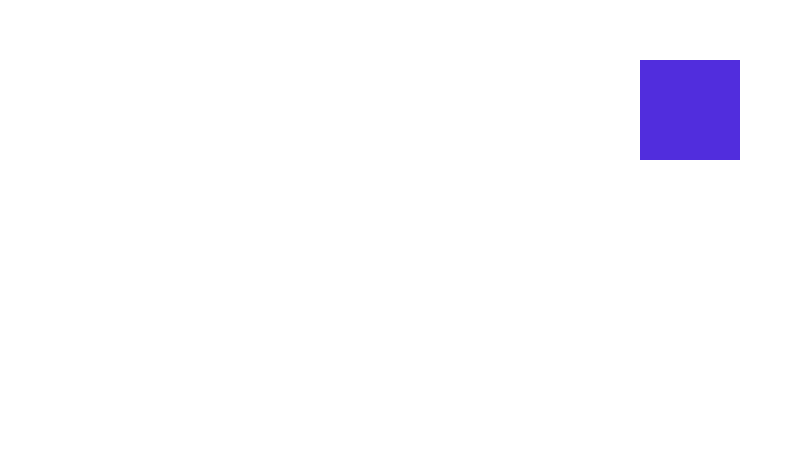
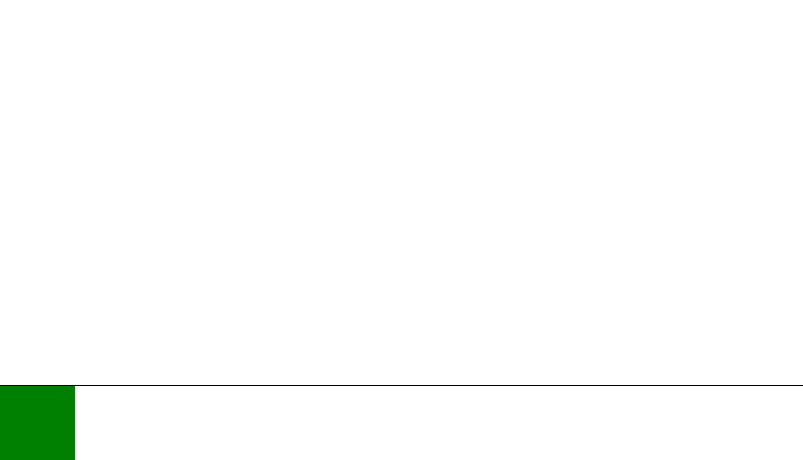
Before and after one commit to frederico-kluser/block-constructor, a React (Vite) app: page / in a window 1280 px wide. Shown: the part 340-800 px from the top of the page, without its empty margins (0-803 px from the left). Built offline with nearby package versions, Linux system fonts and the light colour scheme.

Commit message:
refactor: create edition page

```diff
--- a/src/App.tsx
+++ b/src/App.tsx
@@ -1,13 +1,11 @@
 import Block from "./components/Block";
+import Edition from "./pages/Edition";
 import getRandomColor from "./utils/random-color";
 
 const App = () => (
-  <div style={{
-    position: "absolute",
-    left: '50%',
-    top: '50%',
-  }}>
-    <Block backgroundColor={getRandomColor()} />
+  <div>
+    <Edition />
+    {/* <Block backgroundColor={getRandomColor()} /> */}
   </div>
 );
 
--- a/src/components/Block/index.tsx
+++ b/src/components/Block/index.tsx
@@ -1,16 +1,21 @@
 import { useEffect, useState } from 'react';
 import isObjectsEqual from '../../utils/compare.objects';
-import Container, { positions, ResizeDot } from './styled';
-import { TypePosition, TypeResizeDotsPositions } from './types';
-
-interface IBlocks {
-  backgroundColor: string;
-  children?: any[];
-};
+import Container, { ResizeDot } from './styled';
+import { IBlocks, TypePosition, TypeResizeDotsPositions } from './types';
 
 let initialPosition: TypeResizeDotsPositions = {
   pageX: 0,
   pageY: 0,
+};
+
+let actualPosition: TypeResizeDotsPositions = {
+  pageX: 0,
+  pageY: 0,
+};
+
+let initialSize = {
+  height: 0,
+  width: 0,
 };
 
 const Block = ({ backgroundColor, children }: IBlocks) => {
@@ -18,23 +23,27 @@ const Block = ({ backgroundColor, children }: IBlocks) => {
   const [choisedResizeDot, setChoisedResizeDot] = useState<TypePosition | null>(null);
   const [resizeDots, setResizeDots] = useState<any[]>([]);
   const [resizeDotsPositions, setResizeDotsPositions] = useState<TypeResizeDotsPositions>(initialPosition);
-  const [containerSize, setContainerSize] = useState({
-    height: 0,
-    width: 0,
-  });
+  const [containerSize, setContainerSize] = useState(initialSize);
 
   useEffect(() => {
-    setResizeDots(Object.keys(positions).map((position: TypePosition) => (
+    const positions: TypePosition[] = ['topLeft', 'topRight', 'bottomLeft', 'bottomRight'];
+    setResizeDots(positions.map((position: TypePosition) => (
       <ResizeDot
         draggable
         key={position}
-        position={positions[position]}
+        position={position}
         onMouseDown={({ pageX, pageY }) => {
-          initialPosition = { pageX, pageY };
-          setResizeDotsPositions(initialPosition);
+          if (isObjectsEqual(initialPosition, {
+            pageX: 0,
+            pageY: 0,
+          })) {
+            initialPosition = { pageX, pageY };
+          }
+          setResizeDotsPositions(actualPosition);
           setChoisedResizeDot(position);
         }}
         onMouseUp={() => {
+          actualPosition = resizeDotsPositions;
           setChoisedResizeDot(null);
         }}
         onDrag={({ pageX, pageY }) => {
@@ -48,18 +57,17 @@ const Block = ({ backgroundColor, children }: IBlocks) => {
       pageX: 0,
       pageY: 0,
     })) {
-      setContainerSize({
+      initialSize = {
         height: resizeDotsPositions.pageY - initialPosition.pageY,
         width: resizeDotsPositions.pageX - initialPosition.pageX,
-      });
+      };
+      setContainerSize(initialSize);
     }
-
-    console.log('initialPosition :', initialPosition);
-    console.log('resizeDotsPositions :', resizeDotsPositions);
   }, [resizeDotsPositions]);
 
   return (
     <Container
+      draggable
       backgroundColor={backgroundColor}
       onClick={() => { setIsResizing(true); }}
       height={containerSize.height}
--- a/src/components/Block/styled.ts
+++ b/src/components/Block/styled.ts
@@ -30,6 +30,13 @@ export const positions = {
 	`,
 };
 
+export const icons = {
+	topLeft: 'nw-resize',
+	topRight: 'nesw-resize',
+	bottomLeft: 'nesw-resize',
+	bottomRight: 'nw-resize',
+};
+
 export const ResizeDot = styled.div<InterfaceResizeDot>`
 	background-color: gray;
 	border: 1px solid black;
@@ -37,7 +44,7 @@ export const ResizeDot = styled.div<InterfaceResizeDot>`
 	margin: -5px;
 	position: absolute;
 	width: 10px;
-	${({ position }) => position}
+	${({ position }) => positions[position]}
 `;
 
 export default Container;
--- a/src/components/Block/types.ts
+++ b/src/components/Block/types.ts
@@ -1,3 +1,8 @@
+export interface IBlocks {
+	backgroundColor: string;
+	children?: JSX.Element | JSX.Element[];
+}
+
 export interface InterfaceContainer {
 	backgroundColor: string;
 	children?: boolean;
--- /dev/null
+++ b/src/components/Player/index.tsx
@@ -0,0 +1,12 @@
+import React from 'react';
+import Container, { PlayButton } from './styled';
+
+const Player = () => {
+  return (
+    <Container>
+      <PlayButton />
+    </Container>
+  );
+};
+
+export default Player;
--- /dev/null
+++ b/src/components/Player/styled.ts
@@ -0,0 +1,22 @@
+import styled from 'styled-components';
+
+const CONTAINER_HEIGHT = 75;
+
+const Container = styled.div`
+	border-top: 1px solid #000;
+	bottom: 0px;
+	height: ${CONTAINER_HEIGHT}px;
+	left: 0px;
+	overflow: hidden;
+	position: absolute;
+	width: 100%;
+`;
+
+export const PlayButton = styled.button`
+	background-color: green;
+	border: none;
+	height: ${CONTAINER_HEIGHT}px;
+	width: ${CONTAINER_HEIGHT}px;
+`;
+
+export default Container;
--- /dev/null
+++ b/src/pages/Edition/index.tsx
@@ -0,0 +1,13 @@
+import React from 'react';
+import Player from '../../components/Player';
+import Container from './styled';
+
+const Edition = () => {
+  return (
+    <Container>
+      <Player />
+    </Container>
+  );
+};
+
+export default Edition;
--- /dev/null
+++ b/src/pages/Edition/styled.ts
@@ -0,0 +1,5 @@
+import styled from 'styled-components';
+
+const Container = styled.div``;
+
+export default Container;
```
